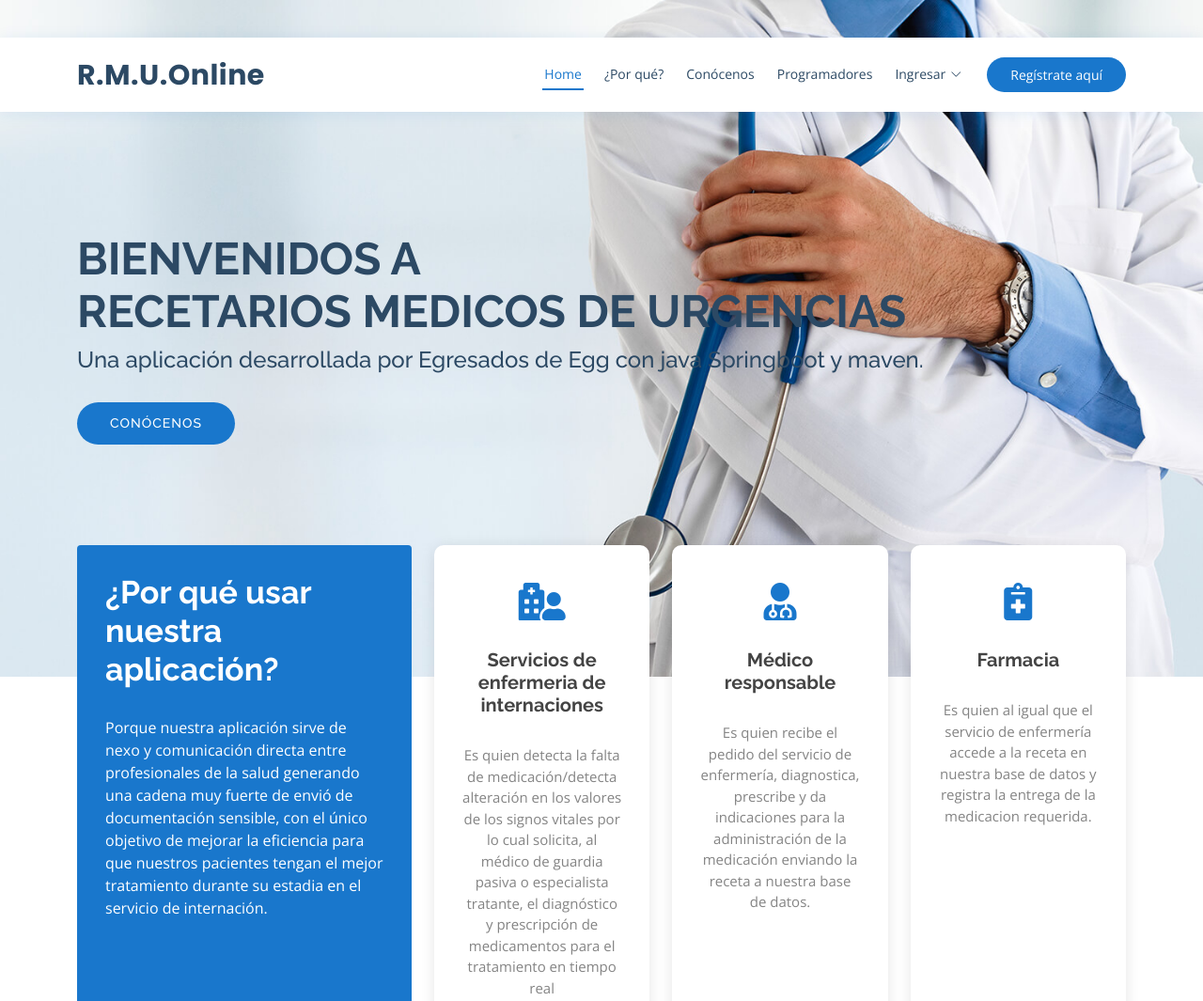
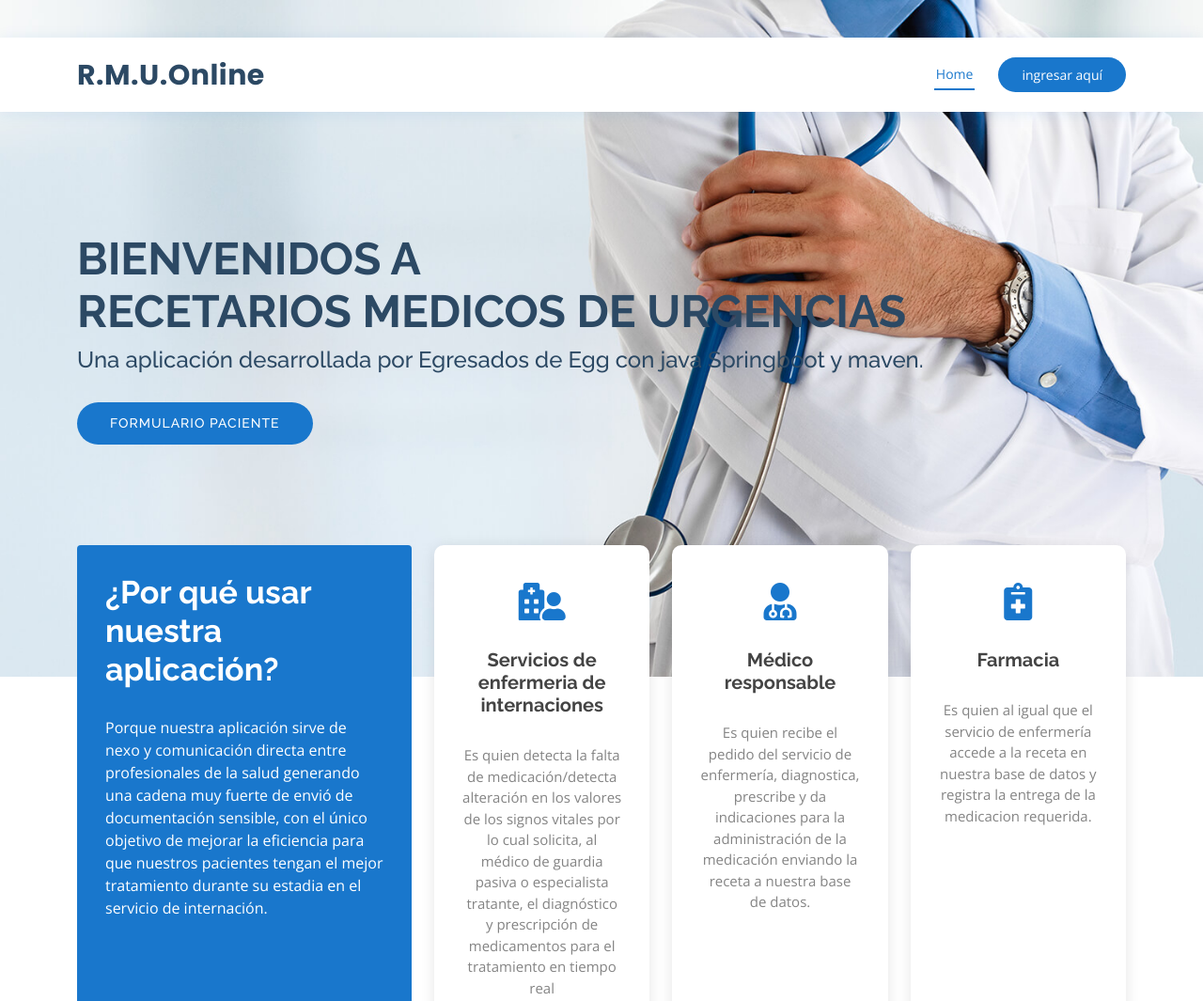
Before and after one commit to danielVidela/RMU, a plain HTML site: page docs/index.html in a window 1280 px wide. Shown: the top 1065 px of the page at 94% size. Drawn offline with nearby package versions, Linux system fonts and the light colour scheme; files whose address does not match are found by name.

Commit message:
Update index.html

```diff
--- a/docs/index.html
+++ b/docs/index.html
@@ -49,22 +49,14 @@
       <nav id="navbar" class="navbar order-last order-lg-0">
         <ul>
           <li><a class="nav-link scrollto active" href="#hero">Home</a></li>
-          <li><a class="nav-link scrollto" href="#why-us">¿Por qué?</a></li>
-          <li><a class="nav-link scrollto" href="#about">Conócenos</a></li>
-          <li><a class="nav-link scrollto" href="#egg">Programadores</a></li>
 
-          <li class="dropdown"><a href="#"><span>Ingresar</span> <i class="bi bi-chevron-down"></i></a>
-            <ul>
-              <li><a href="LoginDoc.html">Doctores</a></li>
-              <li><a href="LoginEnferm.html">Enfermeros</a></li>
-              <li><a href="Loginfarm.html">Farmacia</a></li>
-            </ul>
+
           </li>
         </ul>
         <i class="bi bi-list mobile-nav-toggle"></i>
       </nav><!-- .navbar -->
 
-      <a href="#appointment" class="appointment-btn scrollto"> Regístrate <span class="d-none d-md-inline">aquí</span></a>
+      <a href="#appointment" class="appointment-btn scrollto"> ingresar <span class="d-none d-md-inline">aquí</span></a>
 
     </div>
   </header><!-- End Header -->
@@ -74,7 +66,7 @@
     <div class="container">
       <h1>Bienvenidos a <br> Recetarios Medicos de Urgencias</h1>
       <h2>Una aplicación desarrollada por Egresados de Egg con java Springboot y maven.</h2>
-      <a href="#about" class="btn-get-started scrollto">Conócenos</a>
+      <a href="#about" class="btn-get-started scrollto">formulario paciente</a>
     </div>
   </section><!-- End Hero -->
 
```
